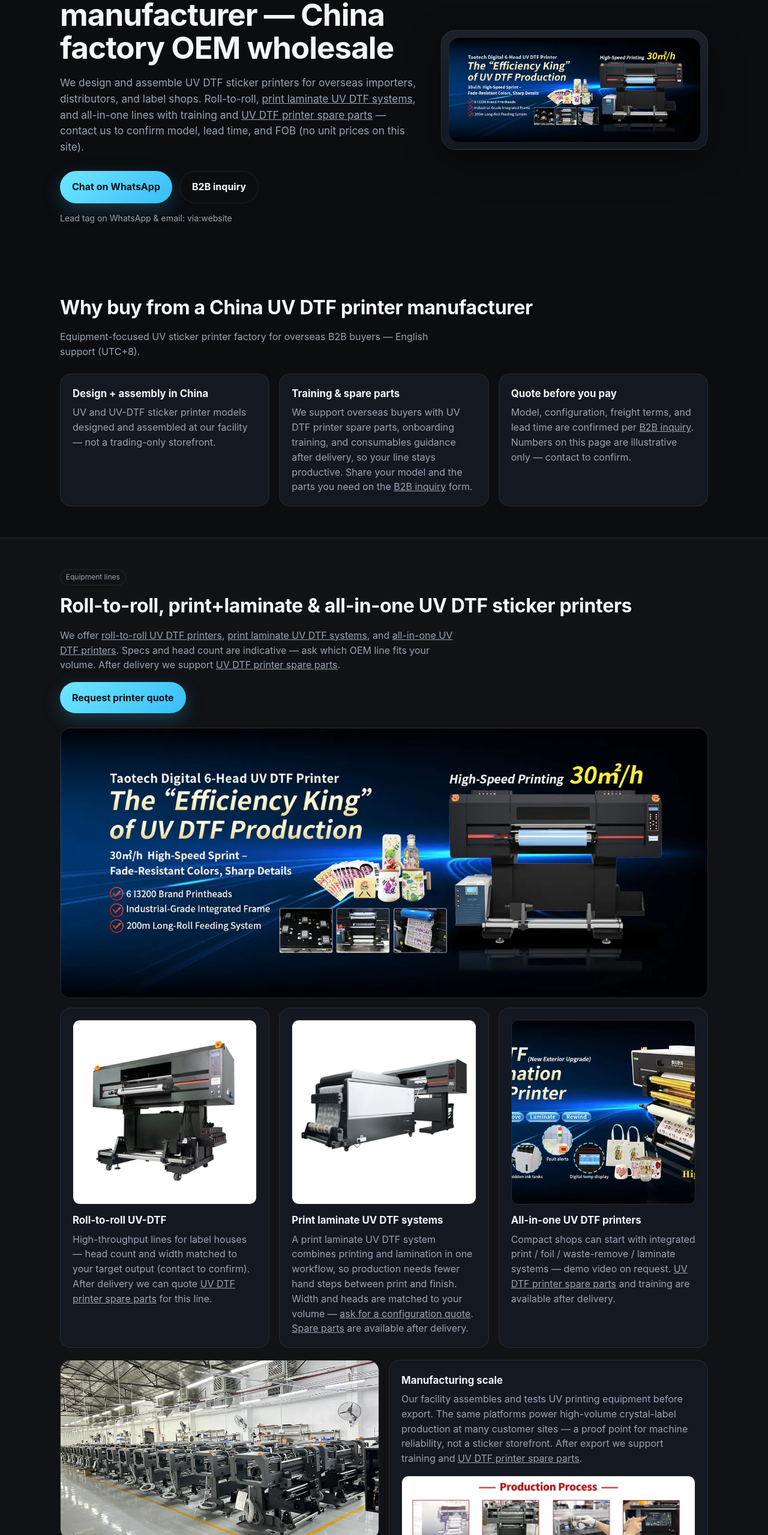
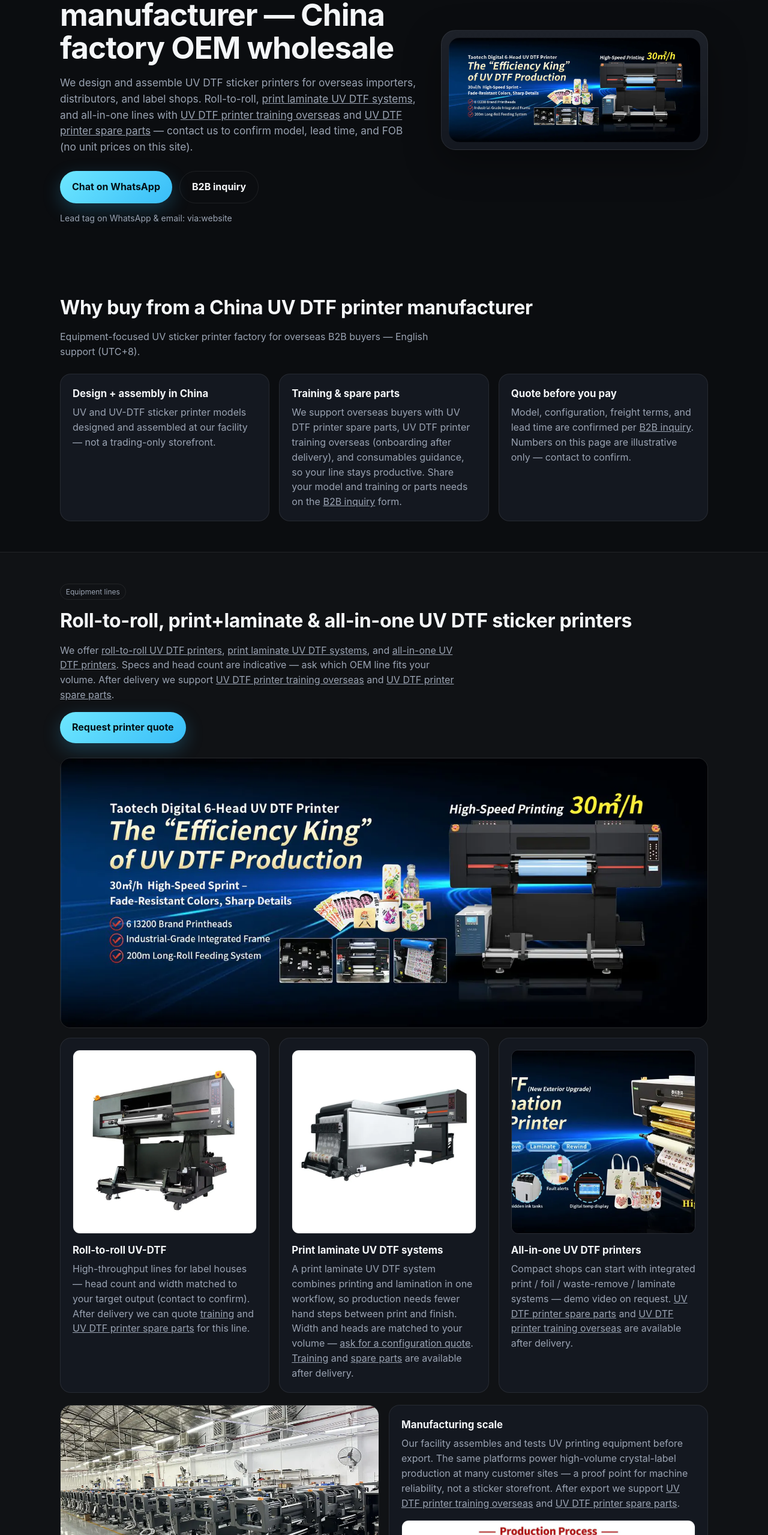
Before and after one commit to zhenyu-2026/uv-sticker-printers, a plain HTML site: page index.html in a window 1280 px wide. Shown: the part 241-2800 px from the top of the page at 60% size. Drawn offline with Linux system fonts and the light colour scheme.

Commit message:
seo: UV DTF printer training overseas — FAQ→#training + tracked stickers cross-links

```diff
--- a/index.html
+++ b/index.html
@@ -4,20 +4,20 @@
   <meta charset="UTF-8" />
   <meta name="viewport" content="width=device-width, initial-scale=1" />
   <title>UV DTF Sticker Printer Manufacturer China | Roll-to-Roll &amp; All-in-One OEM</title>
-  <meta name="description" content="UV sticker printer manufacturer in China for overseas B2B. Roll-to-roll, print laminate UV DTF systems, and all-in-one lines, plus training, spare parts, and FOB quotes. No public price list." />
+  <meta name="description" content="UV sticker printer manufacturer in China for overseas B2B. Roll-to-roll, print laminate UV DTF systems, and all-in-one lines, plus UV DTF printer training overseas, spare parts, and FOB quotes. No public price list." />
   <meta name="robots" content="index, follow, max-image-preview:large" />
   <link rel="canonical" href="https://www.domeseal.eu.cc/" />
   <meta property="og:type" content="website" />
   <meta property="og:locale" content="en_US" />
   <meta property="og:site_name" content="UV Sticker Printers" />
   <meta property="og:title" content="UV DTF Sticker Printer Manufacturer China | Roll-to-Roll &amp; All-in-One OEM" />
-  <meta property="og:description" content="UV sticker printer manufacturer in China for overseas B2B. Roll-to-roll, print laminate UV DTF systems, and all-in-one lines, plus training and spare parts." />
+  <meta property="og:description" content="UV sticker printer manufacturer in China for overseas B2B. Roll-to-roll, print laminate UV DTF systems, and all-in-one lines, plus UV DTF printer training overseas and spare parts." />
   <meta property="og:url" content="https://www.domeseal.eu.cc/" />
   <meta property="og:image" content="https://www.domeseal.eu.cc/assets/banner-6head-uv-dtf.jpg" />
   <meta property="og:image:alt" content="UV DTF sticker printer — China manufacturer factory line" />
   <meta name="twitter:card" content="summary_large_image" />
   <meta name="twitter:title" content="UV DTF Sticker Printer Manufacturer China | Roll-to-Roll &amp; All-in-One OEM" />
-  <meta name="twitter:description" content="UV sticker printer manufacturer in China for overseas B2B — roll-to-roll, print laminate UV DTF systems, and all-in-one lines, plus training and spare parts." />
+  <meta name="twitter:description" content="UV sticker printer manufacturer in China for overseas B2B — roll-to-roll, print laminate UV DTF systems, and all-in-one lines, plus UV DTF printer training overseas and spare parts." />
   <meta name="twitter:image" content="https://www.domeseal.eu.cc/assets/banner-6head-uv-dtf.jpg" />
   <meta name="twitter:image:alt" content="UV-DTF sticker printer equipment" />
   <script type="application/ld+json">
@@ -30,7 +30,7 @@
         "name": "UV Sticker Printers",
         "url": "https://www.domeseal.eu.cc/",
         "areaServed": "Worldwide",
-        "description": "UV sticker printer manufacturer in China for overseas B2B — roll-to-roll, print laminate UV DTF systems, and all-in-one UV / UV-DTF lines. OEM and wholesale inquiries welcome. Training and UV DTF printer spare parts are available after delivery."
+        "description": "UV sticker printer manufacturer in China for overseas B2B — roll-to-roll, print laminate UV DTF systems, and all-in-one UV / UV-DTF lines. OEM and wholesale inquiries welcome. UV DTF printer training overseas and spare parts are available after delivery."
       },
       {
         "@type": "WebSite",
@@ -83,7 +83,7 @@
             "name": "Are you a UV sticker printer manufacturer in China?",
             "acceptedAnswer": {
               "@type": "Answer",
-              "text": "Yes. UV Sticker Printers is a UV sticker printer manufacturer in China. We design and assemble UV / UV-DTF equipment for overseas B2B buyers — roll-to-roll, print+laminate, and all-in-one lines — and support training and spare parts after delivery. See the About section for who we are."
+              "text": "Yes. UV Sticker Printers is a UV sticker printer manufacturer in China. We design and assemble UV / UV-DTF equipment for overseas B2B buyers — roll-to-roll, print+laminate, and all-in-one lines — and support UV DTF printer training overseas and spare parts after delivery. See the About section for who we are."
             }
           },
           {
@@ -99,7 +99,7 @@
             "name": "Do you support overseas buyers with training and spare parts?",
             "acceptedAnswer": {
               "@type": "Answer",
-              "text": "Yes. As a China UV DTF printer manufacturer, we provide onboarding training, consumables advice, and UV DTF printer spare parts support after delivery for overseas B2B buyers. Ask on the B2B inquiry form. See the Training & spare parts section."
+              "text": "Yes. As a China UV DTF printer manufacturer, we provide UV DTF printer training overseas, consumables advice, and UV DTF printer spare parts support after delivery for overseas B2B buyers. Ask on the B2B inquiry form. See the Training & spare parts section."
             }
           },
           {
@@ -132,6 +132,14 @@
             "acceptedAnswer": {
               "@type": "Answer",
               "text": "Yes. We supply UV DTF printer spare parts and consumables guidance after delivery for the roll-to-roll, print+laminate, and all-in-one lines we manufacture in China. Share your model and the parts you need on the B2B inquiry form or WhatsApp. We do not publish a public parts price list. See the Training & spare parts section."
+            }
+          },
+          {
+            "@type": "Question",
+            "name": "Do you offer UV DTF printer training overseas?",
+            "acceptedAnswer": {
+              "@type": "Answer",
+              "text": "Yes. We provide UV DTF printer training overseas as onboarding after delivery for the roll-to-roll, print+laminate, and all-in-one lines we manufacture in China. English support is available during UTC+8 working hours. Choose Training / onboarding on the B2B inquiry form and share your model. See the Training & spare parts section. We do not publish a public training price list."
             }
           }
         ]
@@ -169,7 +177,7 @@
           <h1>UV DTF sticker printer manufacturer — China factory OEM wholesale</h1>
           <p class="lead">
             We design and assemble UV DTF sticker printers for overseas importers, distributors, and label shops.
-            Roll-to-roll, <a href="#models-laminate">print laminate UV DTF systems</a>, and all-in-one lines with training and <a href="#spare-parts">UV DTF printer spare parts</a> — contact us to confirm model, lead time, and FOB (no unit prices on this site).
+            Roll-to-roll, <a href="#models-laminate">print laminate UV DTF systems</a>, and all-in-one lines with <a href="#training">UV DTF printer training overseas</a> and <a href="#spare-parts">UV DTF printer spare parts</a> — contact us to confirm model, lead time, and FOB (no unit prices on this site).
           </p>
           <div class="cta-row">
             <a class="btn btn-primary" id="heroWhatsApp" href="https://wa.me/0000000000" target="_blank" rel="noopener">Chat on WhatsApp</a>
@@ -205,8 +213,8 @@
             <p>UV and UV-DTF sticker printer models designed and assembled at our facility — not a trading-only storefront.</p>
           </article>
           <article class="card" id="spare-parts">
-            <h3>Training &amp; spare parts</h3>
-            <p>We support overseas buyers with UV DTF printer spare parts, onboarding training, and consumables guidance after delivery, so your line stays productive. Share your model and the parts you need on the <a href="#inquiry">B2B inquiry</a> form.</p>
+            <h3 id="training">Training &amp; spare parts</h3>
+            <p>We support overseas buyers with UV DTF printer spare parts, UV DTF printer training overseas (onboarding after delivery), and consumables guidance, so your line stays productive. Share your model and training or parts needs on the <a href="#inquiry">B2B inquiry</a> form.</p>
           </article>
           <article class="card">
             <h3>Quote before you pay</h3>
@@ -222,7 +230,7 @@
           <div>
             <span class="pill">Equipment lines</span>
             <h2>Roll-to-roll, print+laminate &amp; all-in-one UV DTF sticker printers</h2>
-            <p class="section-lead">We offer <a href="#models-r2r">roll-to-roll UV DTF printers</a>, <a href="#models-laminate">print laminate UV DTF systems</a>, and <a href="#models-aio">all-in-one UV DTF printers</a>. Specs and head count are indicative — ask which OEM line fits your volume. After delivery we support <a href="#spare-parts">UV DTF printer spare parts</a>.</p>
+            <p class="section-lead">We offer <a href="#models-r2r">roll-to-roll UV DTF printers</a>, <a href="#models-laminate">print laminate UV DTF systems</a>, and <a href="#models-aio">all-in-one UV DTF printers</a>. Specs and head count are indicative — ask which OEM line fits your volume. After delivery we support <a href="#training">UV DTF printer training overseas</a> and <a href="#spare-parts">UV DTF printer spare parts</a>.</p>
           </div>
           <a class="btn btn-primary" id="modelsWhatsApp" href="https://wa.me/0000000000" target="_blank" rel="noopener">Request printer quote</a>
         </div>
@@ -246,7 +254,7 @@
                 <img src="assets/uv-dtf-printer-industrial.jpg" alt="Industrial roll-to-roll UV DTF sticker printer" width="800" height="800" loading="lazy" decoding="async" />
               </picture>
               <h3>Roll-to-roll UV-DTF</h3>
-              <p>High-throughput lines for label houses — head count and width matched to your target output (contact to confirm). After delivery we can quote <a href="#spare-parts">UV DTF printer spare parts</a> for this line.</p>
+              <p>High-throughput lines for label houses — head count and width matched to your target output (contact to confirm). After delivery we can quote <a href="#training">training</a> and <a href="#spare-parts">UV DTF printer spare parts</a> for this line.</p>
             </article>
             <article class="card" id="models-laminate">
               <picture>
@@ -254,7 +262,7 @@
                 <img src="assets/uv-dtf-printer-laminator-system.jpg" alt="Print laminate UV DTF system — print and laminate workflow" width="800" height="800" loading="lazy" decoding="async" />
               </picture>
               <h3>Print laminate UV DTF systems</h3>
-              <p>A print laminate UV DTF system combines printing and lamination in one workflow, so production needs fewer hand steps between print and finish. Width and heads are matched to your volume — <a href="#inquiry">ask for a configuration quote</a>. <a href="#spare-parts">Spare parts</a> are available after delivery.</p>
+              <p>A print laminate UV DTF system combines printing and lamination in one workflow, so production needs fewer hand steps between print and finish. Width and heads are matched to your volume — <a href="#inquiry">ask for a configuration quote</a>. <a href="#training">Training</a> and <a href="#spare-parts">spare parts</a> are available after delivery.</p>
             </article>
             <article class="card" id="models-aio">
               <picture>
@@ -262,7 +270,7 @@
                 <img src="assets/banner-60e4-uv-dtf-all-in-one.jpg" alt="All-in-one UV DTF sticker printer for compact shops" width="1200" height="500" loading="lazy" decoding="async" />
               </picture>
               <h3>All-in-one UV DTF printers</h3>
-              <p>Compact shops can start with integrated print / foil / waste-remove / laminate systems — demo video on request. <a href="#spare-parts">UV DTF printer spare parts</a> and training are available after delivery.</p>
+              <p>Compact shops can start with integrated print / foil / waste-remove / laminate systems — demo video on request. <a href="#spare-parts">UV DTF printer spare parts</a> and <a href="#training">UV DTF printer training overseas</a> are available after delivery.</p>
             </article>
           </div>
         </div>
@@ -273,7 +281,7 @@
           </picture>
           <div class="card">
             <h3>Manufacturing scale</h3>
-            <p>Our facility assembles and tests UV printing equipment before export. The same platforms power high-volume crystal-label production at many customer sites — a proof point for machine reliability, not a sticker storefront. After export we support training and <a href="#spare-parts">UV DTF printer spare parts</a>.</p>
+            <p>Our facility assembles and tests UV printing equipment before export. The same platforms power high-volume crystal-label production at many customer sites — a proof point for machine reliability, not a sticker storefront. After export we support <a href="#training">UV DTF printer training overseas</a> and <a href="#spare-parts">UV DTF printer spare parts</a>.</p>
             <picture>
               <source srcset="assets/factory-production-process.webp" type="image/webp" />
               <img class="nested-img" src="assets/factory-production-process.jpg" alt="Production process from design to after-sales service" width="1000" height="789" loading="lazy" decoding="async" />
@@ -292,7 +300,7 @@
             <tbody>
               <tr><th scope="row">Product focus</th><td>UV / UV-DTF sticker printers</td></tr>
               <tr><th scope="row">Line types</th><td><a href="#models-r2r">Roll-to-roll</a> · <a href="#models-laminate">print + laminate</a> · <a href="#models-aio">all-in-one</a></td></tr>
-              <tr><th scope="row">Support</th><td>Training · <a href="#spare-parts">UV DTF printer spare parts</a> · configuration guidance</td></tr>
+              <tr><th scope="row">Support</th><td><a href="#training">UV DTF printer training overseas</a> · <a href="#spare-parts">UV DTF printer spare parts</a> · configuration guidance</td></tr>
               <tr><th scope="row">Trade terms</th><td>FOB / contact to confirm</td></tr>
               <tr><th scope="row">Lead time</th><td>Contact to confirm</td></tr>
               <tr><th scope="row">Demo</th><td>Video / photos on request</td></tr>
@@ -314,8 +322,8 @@
             <li><strong>What:</strong> UV DTF sticker printers in roll-to-roll, <a href="#models-laminate">print laminate UV DTF systems</a>, and all-in-one lines (OEM / wholesale inquiries welcome).</li>
             <li><strong>Where:</strong> Equipment is designed and assembled in China; English support during UTC+8 working hours.</li>
             <li><strong>How to inquire:</strong> No unit prices are published. Request an FOB / configuration quote on WhatsApp or the <a href="#inquiry">B2B inquiry</a> form.</li>
-            <li><strong>Support:</strong> Training, <a href="#spare-parts">UV DTF printer spare parts</a>, and configuration guidance after delivery.</li>
-            <li><strong>Related labels:</strong> Crystal UV stickers are listed separately at <a href="https://stickers.domeseal.eu.cc/?src=printer-about&amp;via=seo-2026-11-24" rel="noopener">Crystal UV stickers</a> — this site sells printers only.</li>
+            <li><strong>Support:</strong> <a href="#training">UV DTF printer training overseas</a>, <a href="#spare-parts">UV DTF printer spare parts</a>, and configuration guidance after delivery.</li>
+            <li><strong>Related labels:</strong> Crystal UV stickers are listed separately at <a href="https://stickers.domeseal.eu.cc/?src=printer-about&amp;via=seo-2026-11-26" rel="noopener">Crystal UV stickers</a> — this site sells printers only.</li>
           </ul>
         </div>
       </div>
@@ -332,7 +340,7 @@
           </details>
           <details class="card faq-item">
             <summary>Are you a UV sticker printer manufacturer in China?</summary>
-            <p>Yes. UV Sticker Printers is a <a href="#about">UV sticker printer manufacturer in China</a>. We design and assemble UV / UV-DTF equipment for overseas B2B buyers — roll-to-roll, print+laminate, and all-in-one lines — and support training and spare parts after delivery.</p>
+            <p>Yes. UV Sticker Printers is a <a href="#about">UV sticker printer manufacturer in China</a>. We design and assemble UV / UV-DTF equipment for overseas B2B buyers — roll-to-roll, print+laminate, and all-in-one lines — and support <a href="#training">UV DTF printer training overseas</a> and spare parts after delivery.</p>
           </details>
           <details class="card faq-item">
             <summary>Do you publish UV DTF sticker printer prices online?</summary>
@@ -340,7 +348,7 @@
           </details>
           <details class="card faq-item">
             <summary>Do you support overseas buyers with training and spare parts?</summary>
-            <p>Yes. As a China UV DTF printer manufacturer, we provide onboarding training, consumables advice, and <a href="#spare-parts">UV DTF printer spare parts</a> support after delivery for overseas B2B buyers. Ask on the <a href="#inquiry">B2B inquiry</a> form.</p>
+            <p>Yes. As a China UV DTF printer manufacturer, we provide <a href="#training">UV DTF printer training overseas</a>, consumables advice, and <a href="#spare-parts">UV DTF printer spare parts</a> support after delivery for overseas B2B buyers. Ask on the <a href="#inquiry">B2B inquiry</a> form.</p>
           </details>
           <details class="card faq-item">
             <summary>Which UV DTF printer lines do you offer?</summary>
@@ -358,6 +366,10 @@
             <summary>Do you supply UV DTF printer spare parts?</summary>
             <p>Yes. We supply <a href="#spare-parts">UV DTF printer spare parts</a> and consumables guidance after delivery for the roll-to-roll, print+laminate, and all-in-one lines we manufacture in China. Share your model and the parts you need on the <a href="#inquiry">B2B inquiry</a> form or WhatsApp. We do not publish a public parts price list.</p>
           </details>
+          <details class="card faq-item">
+            <summary>Do you offer UV DTF printer training overseas?</summary>
+            <p>Yes. We provide <a href="#training">UV DTF printer training overseas</a> as onboarding after delivery for the roll-to-roll, print+laminate, and all-in-one lines we manufacture in China. English support is available during UTC+8 working hours. Choose Training / onboarding on the <a href="#inquiry">B2B inquiry</a> form and share your model. We do not publish a public training price list.</p>
+          </details>
         </div>
       </div>
     </section>
@@ -365,7 +377,7 @@
     <section class="section" id="inquiry">
       <div class="wrap">
         <h2>B2B inquiry</h2>
-        <p class="section-lead">No unit prices published. After you submit, we’ll reply within about 24 hours (UTC+8). If you need <a href="#spare-parts">UV DTF printer spare parts</a>, choose Spare parts on the form and list the model. Your email draft includes the same <code>via:</code> lead tag as WhatsApp.</p>
+        <p class="section-lead">No unit prices published. After you submit, we’ll reply within about 24 hours (UTC+8). If you need <a href="#training">UV DTF printer training overseas</a>, choose Training / onboarding on the form and share your model. If you need <a href="#spare-parts">UV DTF printer spare parts</a>, choose Spare parts and list the model. Your email draft includes the same <code>via:</code> lead tag as WhatsApp.</p>
         <div class="card">
           <form id="inquiryForm" novalidate>
             <label>Name
@@ -416,7 +428,7 @@
   <footer class="footer">
     <div class="wrap footer-inner">
       <div>UV Sticker Printers · Made in China</div>
-      <div>Equipment manufacturer · quotes on request · <a href="https://stickers.domeseal.eu.cc/?src=printer-footer&amp;via=seo-2026-11-24" rel="noopener">Crystal UV stickers</a></div>
+      <div>Equipment manufacturer · quotes on request · <a href="https://stickers.domeseal.eu.cc/?src=printer-footer&amp;via=seo-2026-11-26" rel="noopener">Crystal UV stickers</a></div>
     </div>
   </footer>
 
```
Also changed, not shown: 2 other files.
